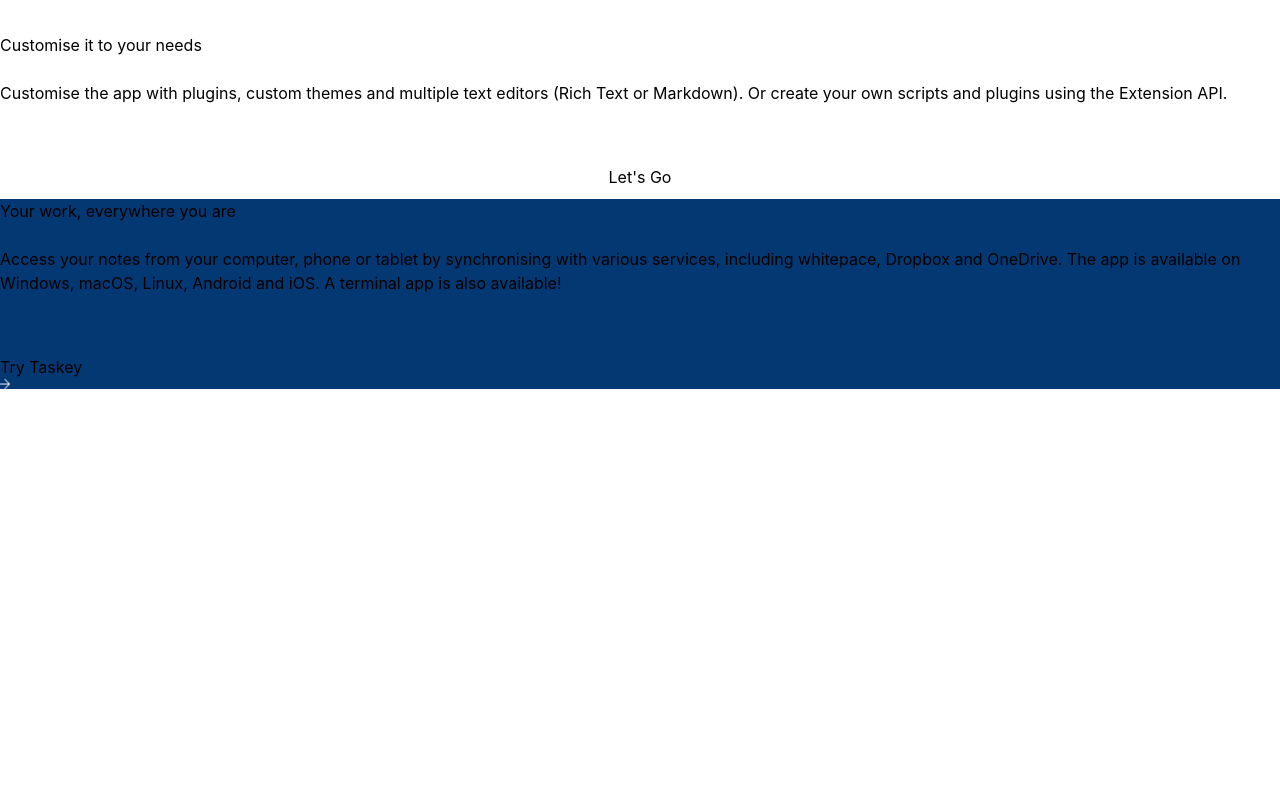
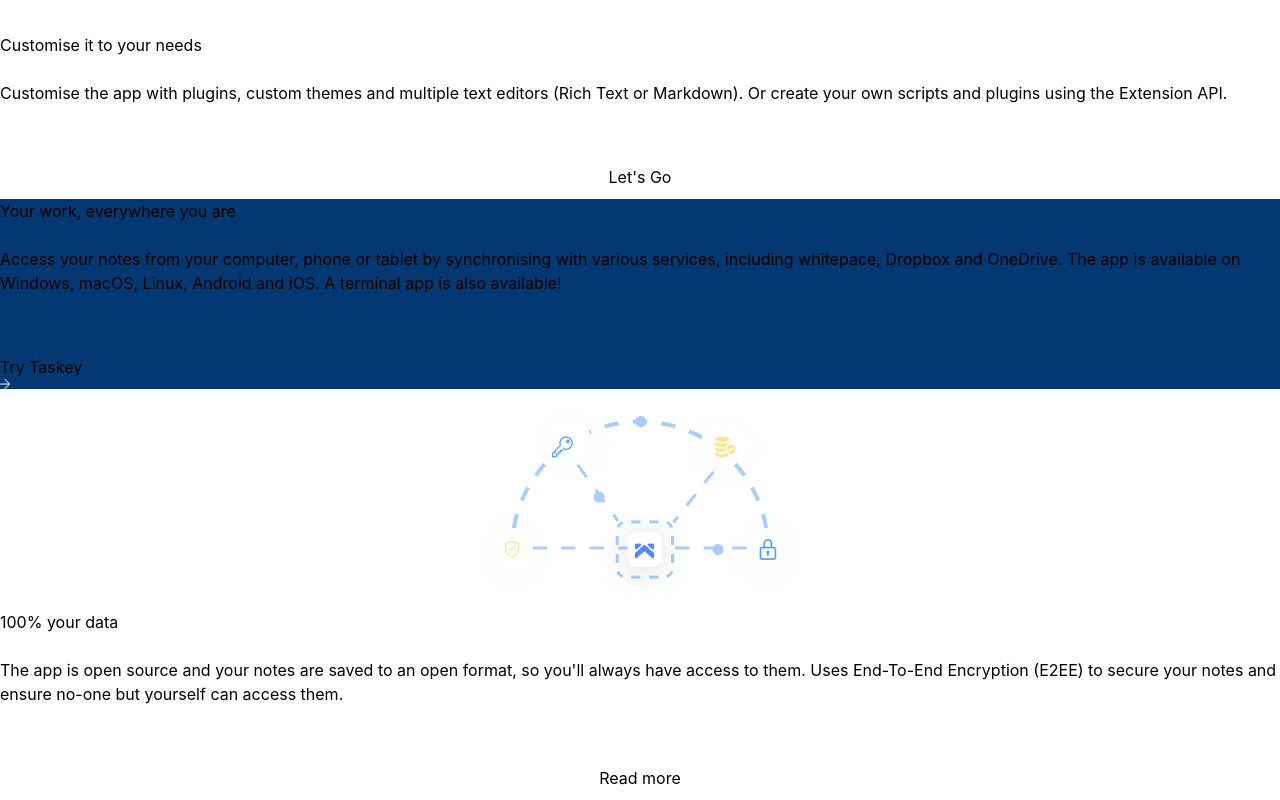
Before and after one commit to mohamedsuhail17/whitepace, a React (Vite) app: page / in a window 1280 px wide. Shown: the part 1795-2595 px from the top of the page. Before the commit the page ends 2184 px from the top, so only its background shows below. Built offline with nearby package versions, Linux system fonts and the light colour scheme.

Commit message:
created seventh page

```diff
--- a/src/App.jsx
+++ b/src/App.jsx
@@ -4,6 +4,7 @@
 import ThirdPage from "./components/thirdpage/ThirdPage";
 import FourthPage from "./components/fourthpage/FourthPage";
 import SixthPage from "./components/sixthpage/SixthPage";
+import SeventhPage from "./components/seventhpage/SeventhPage";
 
 export default function App(){
   return (
@@ -14,6 +15,7 @@
       <ThirdPage />
       <FourthPage />
       <SixthPage />
+      <SeventhPage />
     </>
   )
 }
--- /dev/null
+++ b/src/components/seventhpage/SeventhPage.jsx
@@ -0,0 +1,25 @@
+import Button from "../button/Button";
+import arc from "/src/assets/Element-2.png"
+export default function SeventhPage() {
+  return (
+
+    <div className="flex flex-col">
+        <div className="w-full flex items-center justify-center py-12">
+            <img src={arc} alt=""/>
+        </div>
+        <div className="text-block text-center xl:text-start">
+        <h4 className="font-bold text-4xl mb-6">
+          100% your data
+        </h4>
+        <p className="leading-[1.875rem] mb-15">
+          The app is open source and your notes are saved to an open format, so you'll always have access to them. Uses End-To-End Encryption (E2EE) to secure your notes and ensure no-one but yourself can access them.
+        </p>
+        <div className="flex flex-col items-center">
+            <Button className="btn-get-started">
+                Read more
+            </Button>
+        </div>
+        </div>
+    </div>
+  );
+}
```
Also changed, not shown: src/assets/Element-2.png (added), src/assets/Element.png.
